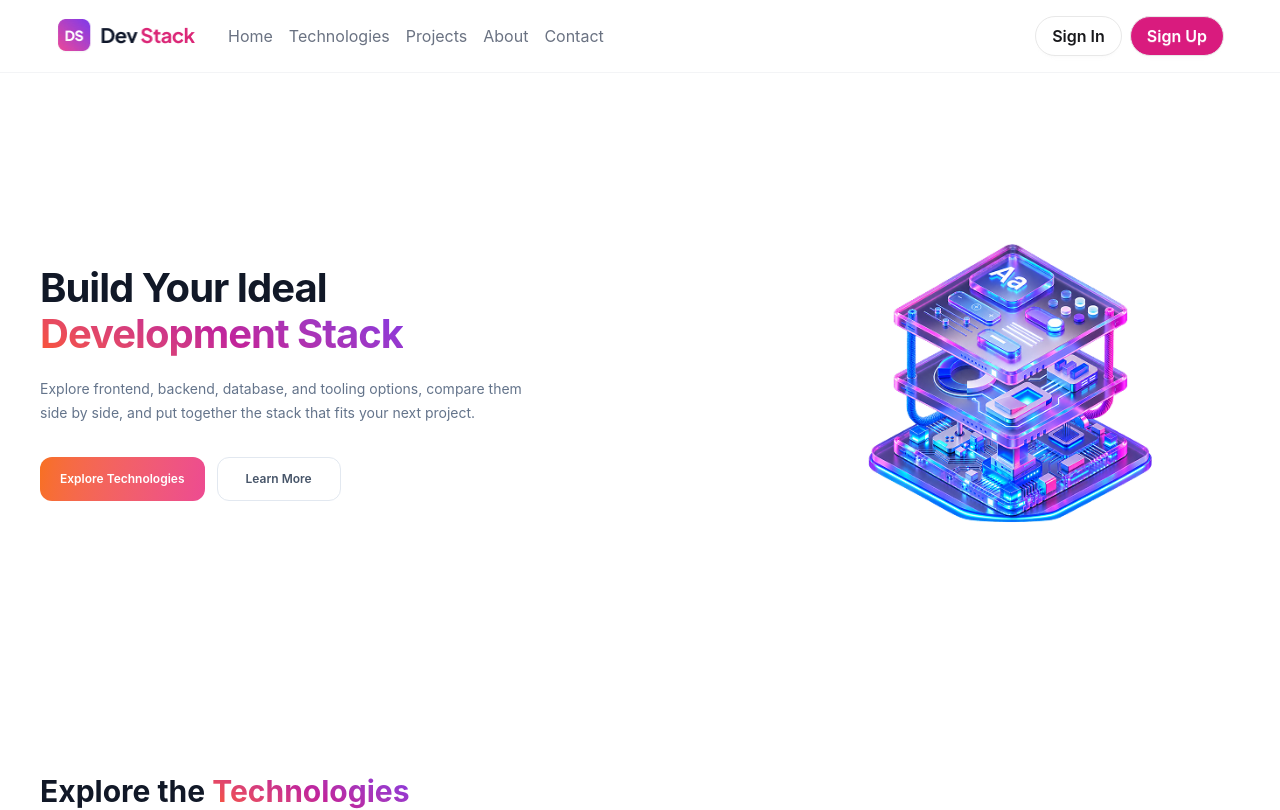
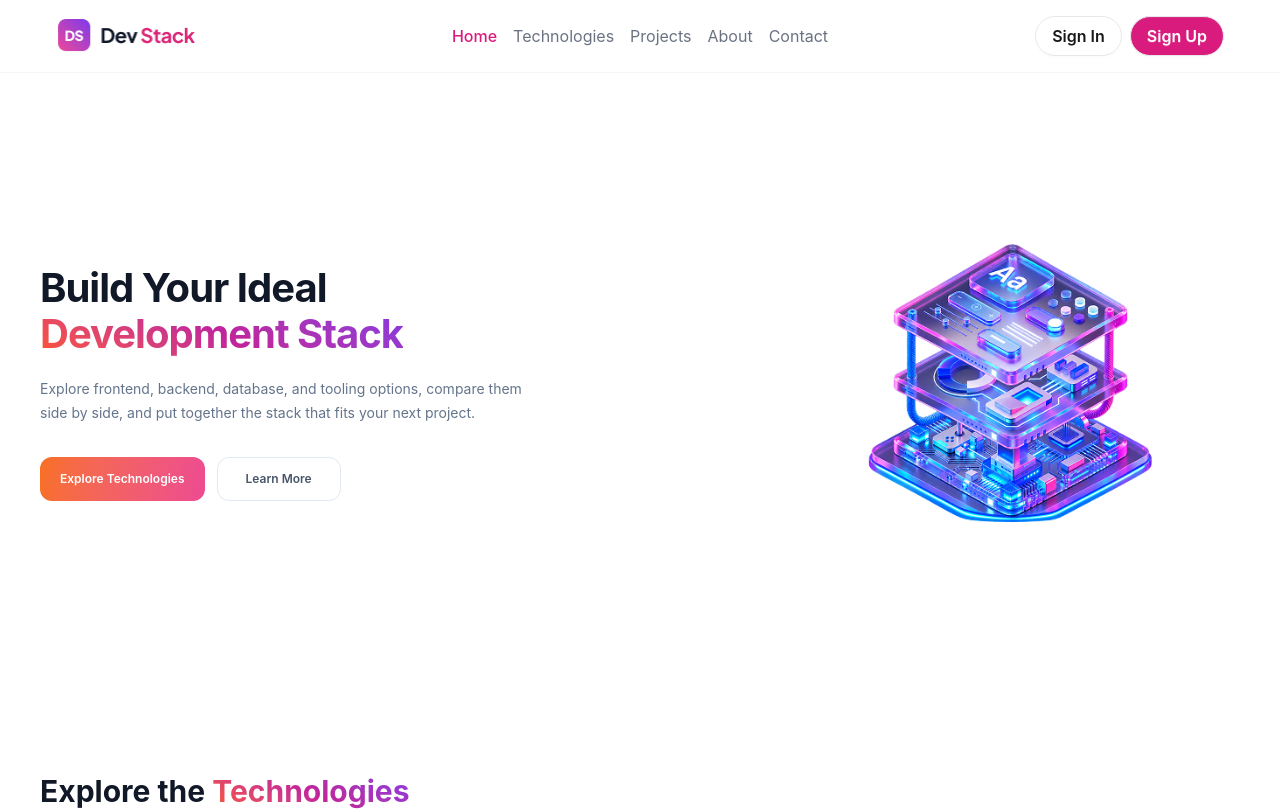
Before and after one commit to bdshroud/devstack, a React (Vite) app: page / in a window 1280 px wide. Shown: the top 810 px of the page. Built offline with nearby package versions, Linux system fonts and the light colour scheme.

Commit message:
navbar design fix

```diff
--- a/src/components/Nav.tsx
+++ b/src/components/Nav.tsx
@@ -12,9 +12,9 @@ const Nav = () => {
   return (
     <nav className="sticky top-0 z-50 border-b border-gray-100 bg-white">
       {/* Main Navbar */}
-      <div className="flex min-h-[72px] items-center justify-between px-4 py-4 sm:container sm:mx-auto sm:max-w-[1200px]">
+      <div className="flex min-h-[72px] items-center justify-between px-4 py-4 sm:container sm:mx-auto sm:max-w-[1200px] lg:grid lg:grid-cols-[1fr_auto_1fr]">
 
-        {/* Left Side: Hamburger + Logo + Desktop Menu */}
+        {/* Left Side: Hamburger + Logo */}
         <div className="flex items-center">
 
           {/* Mobile Hamburger */}
@@ -40,13 +40,14 @@ const Nav = () => {
               className="w-[140px]"
             />
           </a>
+        </div>
 
-          {/* Desktop Navigation */}
-          <ul className="ml-8 hidden items-center gap-4 sm:flex">
+        {/* Center: Desktop Navigation */}
+        <ul className="hidden items-center justify-center gap-4 lg:flex">
           <li>
             <a
               href="#home"
-                className="inline-block text-gray-500 transition-all duration-200 hover:-translate-y-0.5 hover:text-[#C1239B]"
+              className="inline-block font-medium text-[#D91B7E] transition-all duration-200 hover:-translate-y-0.5"
             >
               Home
             </a>
@@ -88,10 +89,9 @@ const Nav = () => {
             </a>
           </li>
         </ul>
-        </div>
 
         {/* Right Side: Auth Buttons */}
-        <div className="flex gap-1 sm:gap-2">
+        <div className="ml-auto flex gap-1 lg:justify-self-end sm:gap-2">
           <button
             type="button"
             className="btn rounded-full bg-white text-xs transition-all duration-200 hover:-translate-y-0.5 hover:shadow-md active:translate-y-0 sm:text-base"
@@ -110,14 +110,14 @@ const Nav = () => {
 
       {/* Mobile Menu */}
       {menuOpen && (
-        <div className="border-t border-gray-100 bg-white px-4 py-4 shadow-sm sm:hidden">
+        <div className="border-t border-gray-100 bg-white px-4 py-4 shadow-sm lg:hidden">
           <ul className="flex flex-col gap-1">
 
             <li>
               <a
                 href="#home"
                 onClick={closeMenu}
-                className="block rounded-lg px-4 py-3 text-gray-500 transition-all duration-200 hover:bg-gray-50 hover:text-[#C1239B]"
+                className="block rounded-lg px-4 py-3 font-medium text-[#D91B7E] transition-all duration-200 hover:bg-gray-50"
               >
                 Home
               </a>
```
Lines whose indentation alone changed are shown as unchanged.
